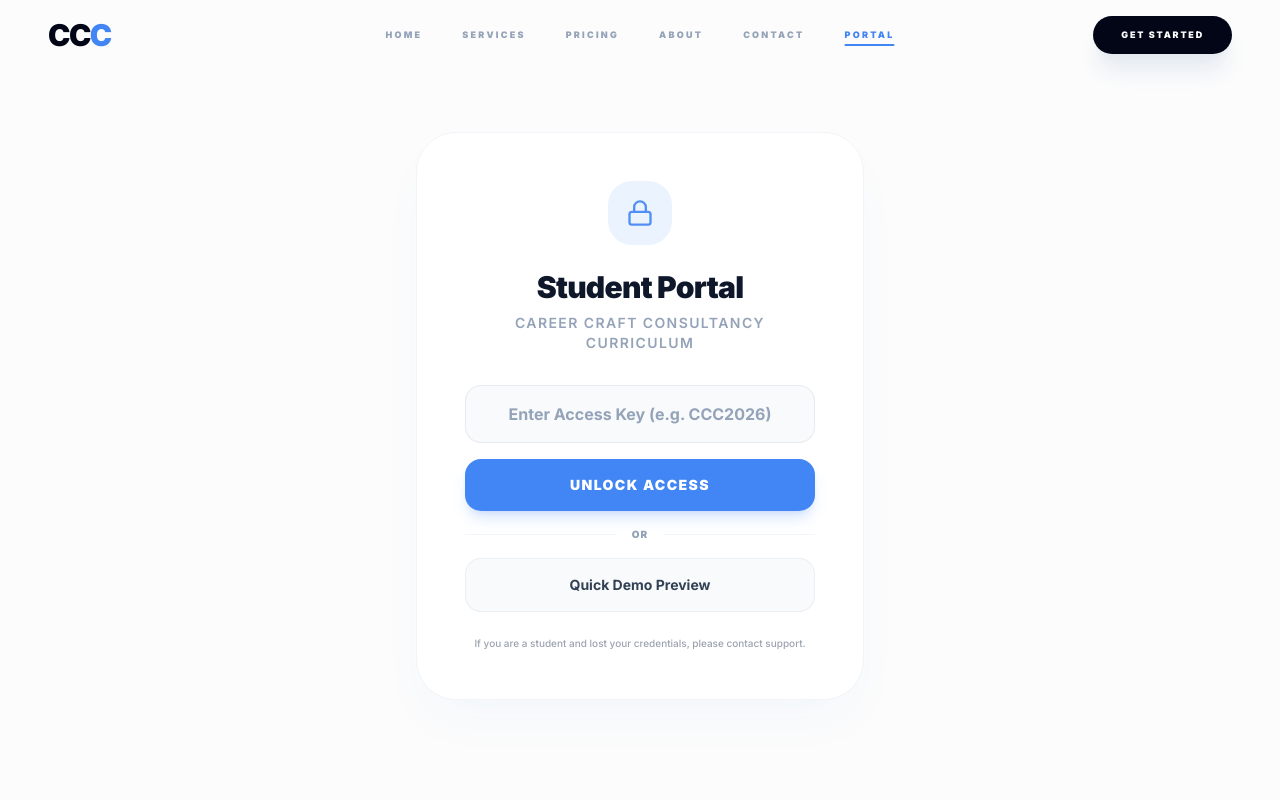
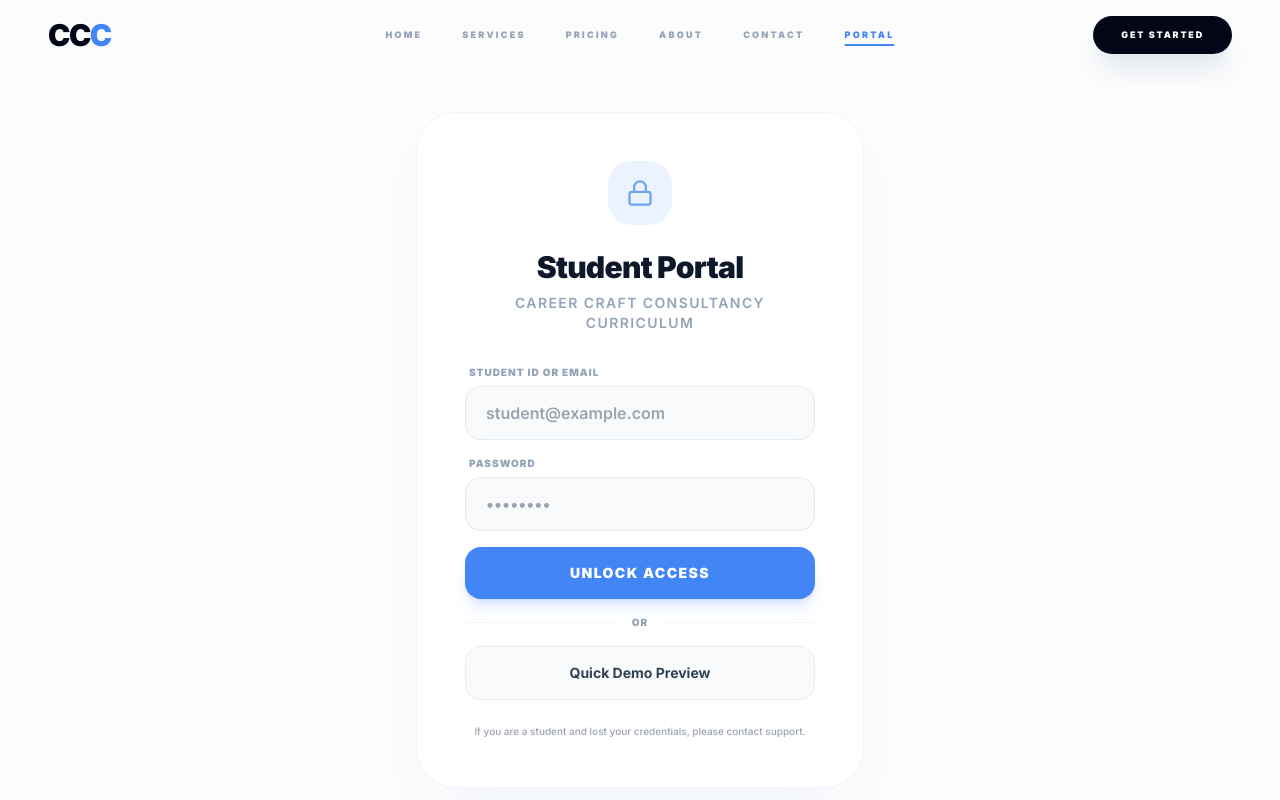
Before and after one commit to YASHBITU/cccnnew, a React (Vite) app: page /portal in a window 1280 px wide. Shown: the top 800 px of the page. Built offline with nearby package versions, Linux system fonts and the light colour scheme.

Commit message:
feat: hide footer on portal, change login to student id and password

```diff
--- a/App.tsx
+++ b/App.tsx
@@ -20,6 +20,9 @@ const ScrollToTop: React.FC = () => {
 };
 
 const App: React.FC = () => {
+  const location = useLocation();
+  const showFooter = location.pathname !== '/portal';
+
   return (
     <div className="min-h-screen bg-[#fcfcfc] selection:bg-[#4285F4]/20 selection:text-[#4285F4] relative">
       <ScrollToTop />
@@ -39,7 +42,7 @@ const App: React.FC = () => {
           <Route path="*" element={<Home />} />
         </Routes>
       </main>
-      <Footer />
+      {showFooter && <Footer />}
     </div>
   );
 };
--- a/pages/PortalPage.tsx
+++ b/pages/PortalPage.tsx
@@ -38,7 +38,8 @@ export const PortalPage: React.FC = () => {
   const [isAuthenticated, setIsAuthenticated] = useState<boolean>(() => {
     return localStorage.getItem('ccc_portal_auth') === 'true';
   });
-  const [passcode, setPasscode] = useState<string>('');
+  const [studentId, setStudentId] = useState<string>('');
+  const [password, setPassword] = useState<string>('');
   const [authError, setAuthError] = useState<string>('');
 
   const [activeTab, setActiveTab] = useState<'modules' | 'resources' | 'booking'>('modules');
@@ -135,13 +136,17 @@ export const PortalPage: React.FC = () => {
 
   const handleLogin = (e: React.FormEvent) => {
     e.preventDefault();
-    // Default secret passcode: CCC2026 or welcome
-    if (passcode.trim().toUpperCase() === 'CCC2026' || passcode.trim().toLowerCase() === 'demo') {
+    if (!studentId.trim()) {
+      setAuthError('Student ID is required.');
+      return;
+    }
+    const cleanPassword = password.trim();
+    if (cleanPassword.toUpperCase() === 'CCC2026' || cleanPassword.toLowerCase() === 'demo') {
       setIsAuthenticated(true);
       localStorage.setItem('ccc_portal_auth', 'true');
       setAuthError('');
     } else {
-      setAuthError('Invalid passcode. Use "CCC2026" or click "Quick Demo Preview".');
+      setAuthError('Invalid credentials. Password is "CCC2026" or click "Quick Demo Preview".');
     }
   };
 
@@ -221,14 +226,28 @@ export const PortalPage: React.FC = () => {
           <h2 className="text-3xl font-black tracking-tight text-slate-900 mb-2">Student Portal</h2>
           <p className="text-slate-400 text-sm font-semibold mb-8 uppercase tracking-widest text-[9px]">Career Craft Consultancy Curriculum</p>
 
-          <form onSubmit={handleLogin} className="space-y-4">
-            <div className="relative">
+          <form onSubmit={handleLogin} className="space-y-4 text-left">
+            <div>
+              <label className="block text-[10px] font-black text-slate-400 uppercase tracking-widest mb-1.5 ml-1">Student ID or Email</label>
               <input
                 type="text"
-                placeholder="Enter Access Key (e.g. CCC2026)"
-                value={passcode}
-                onChange={(e) => setPasscode(e.target.value)}
-                className="w-full px-6 py-4 bg-slate-50 border border-slate-200/80 rounded-2xl text-slate-900 font-bold text-center placeholder:text-slate-400 focus:outline-none focus:border-[#4285F4] focus:ring-1 focus:ring-[#4285F4] transition-all"
+                required
+                placeholder="student@example.com"
+                value={studentId}
+                onChange={(e) => setStudentId(e.target.value)}
+                className="w-full px-5 py-3.5 bg-slate-50 border border-slate-200/80 rounded-2xl text-slate-900 font-semibold focus:outline-none focus:border-[#4285F4] focus:ring-1 focus:ring-[#4285F4] transition-all"
+              />
+            </div>
+
+            <div>
+              <label className="block text-[10px] font-black text-slate-400 uppercase tracking-widest mb-1.5 ml-1">Password</label>
+              <input
+                type="password"
+                required
+                placeholder="••••••••"
+                value={password}
+                onChange={(e) => setPassword(e.target.value)}
+                className="w-full px-5 py-3.5 bg-slate-50 border border-slate-200/80 rounded-2xl text-slate-900 font-semibold focus:outline-none focus:border-[#4285F4] focus:ring-1 focus:ring-[#4285F4] transition-all"
               />
             </div>
 
```
